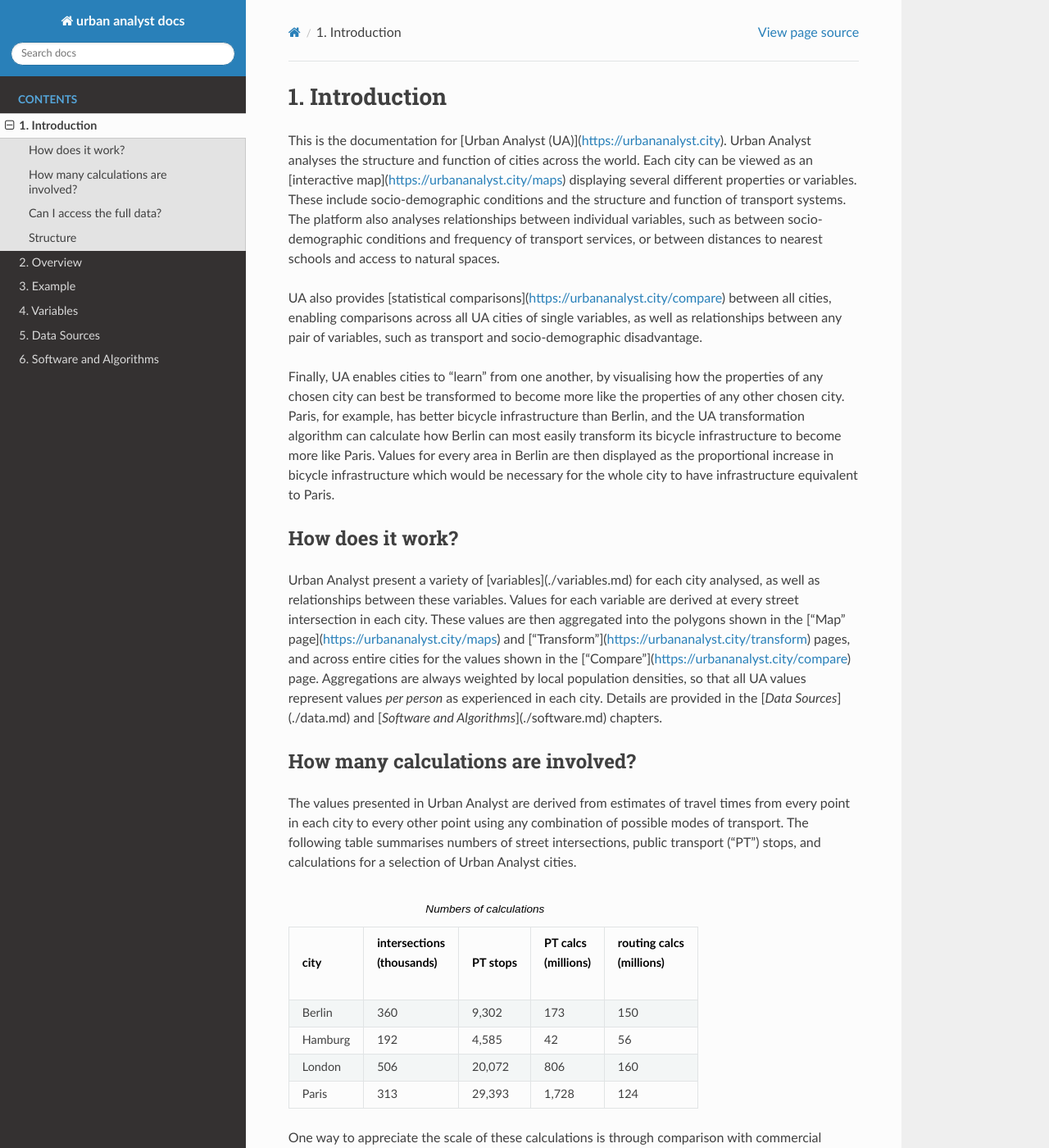
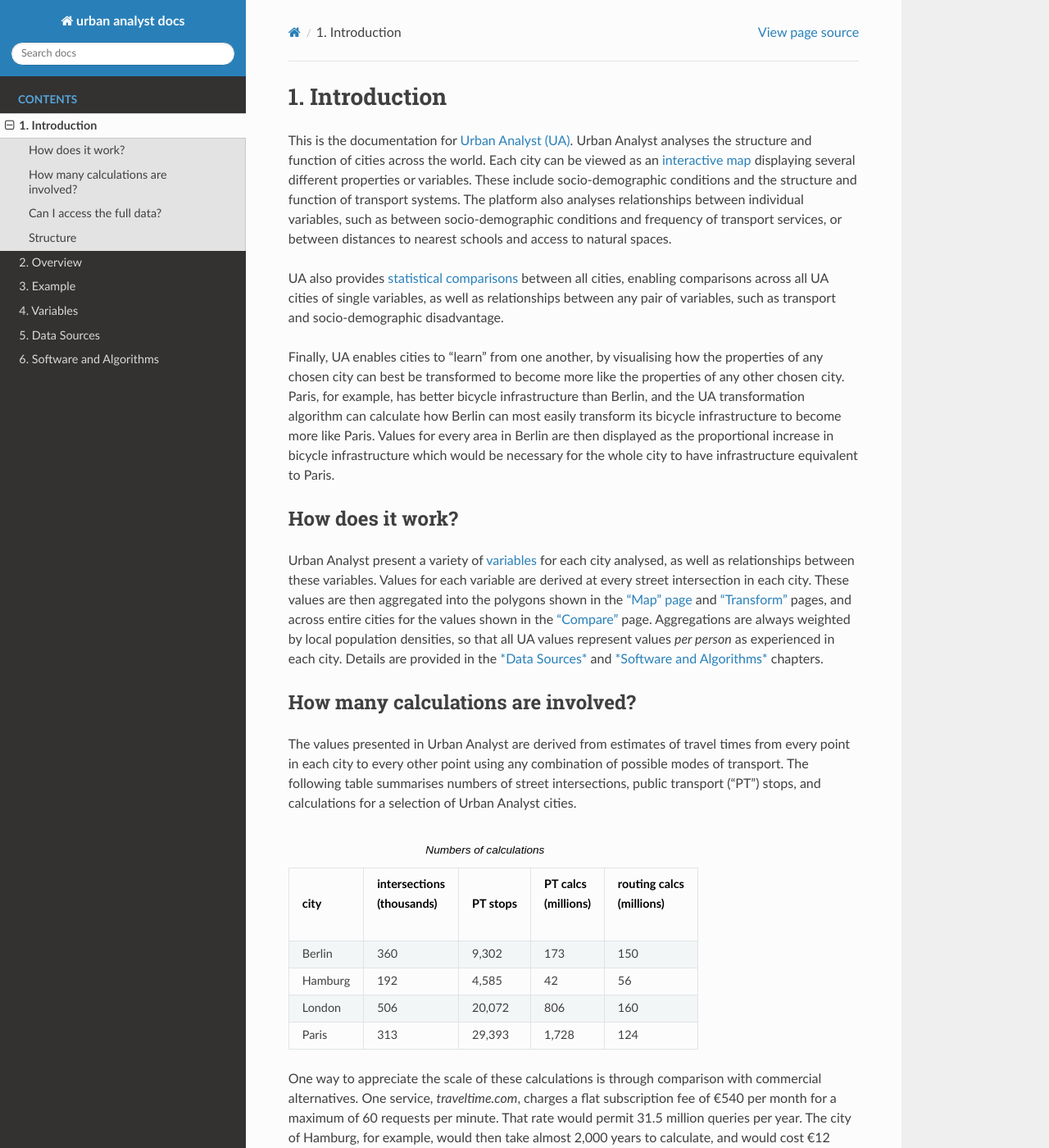
Before and after one commit to UrbanAnalyst/docs, a Sphinx documentation site: the page built from docs/intro.rst, in a window 1280 px wide and 1400 px high. Shown: the whole window at 82% size. Built offline with Sphinx 7.4.7 and the Read the Docs theme 2.0.0, drawn with Linux system fonts in a browser that asks for light colours; some of the changed lines change nothing that is shown; some of the changed text lies outside the part shown.

Commit message:
fix hyperlinks in intro.rst for #5

```diff
--- a/docs/intro.rst
+++ b/docs/intro.rst
@@ -1,16 +1,16 @@
 1. Introduction
 ###############
 
-This is the documentation for [Urban Analyst (UA)](https://urbananalyst.city).
+This is the documentation for `Urban Analyst (UA) <https://urbananalyst.city>`_.
 Urban Analyst analyses the structure and function of cities across the world.
-Each city can be viewed as an [interactive map](https://urbananalyst.city/maps)
+Each city can be viewed as an `interactive map <https://urbananalyst.city/maps>`_
 displaying several different properties or variables. These include
 socio-demographic conditions and the structure and function of transport
 systems. The platform also analyses relationships between individual variables,
 such as between socio-demographic conditions and frequency of transport
 services, or between distances to nearest schools and access to natural spaces.
 
-UA also provides [statistical comparisons](https://urbananalyst.city/compare)
+UA also provides `statistical comparisons <https://urbananalyst.city/compare>`_
 between all cities, enabling comparisons across all UA cities of single
 variables, as well as relationships between any pair of variables, such as
 transport and socio-demographic disadvantage.
@@ -27,17 +27,17 @@
 How does it work?
 *****************
 
-Urban Analyst present a variety of [variables](./variables.md) for each city
+Urban Analyst present a variety of :ref:`variables<4. Variables>` for each city
 analysed, as well as relationships between these variables. Values for each
 variable are derived at every street intersection in each city. These values
-are then aggregated into the polygons shown in the ["Map"
-page](https://urbananalyst.city/maps) and
-["Transform"](https://urbananalyst.city/transform) pages, and across entire
-cities for the values shown in the
-["Compare"](https://urbananalyst.city/compare) page. Aggregations are always
-weighted by local population densities, so that all UA values represent values
-*per person* as experienced in each city. Details are provided in the [*Data
-Sources*](./data.md) and [*Software and Algorithms*](./software.md) chapters.
+are then aggregated into the polygons shown in the `"Map" page
+<https://urbananalyst.city/maps>`_ and `"Transform"
+<https://urbananalyst.city/transform>`_ pages, and across entire cities for the
+values shown in the `"Compare" <https://urbananalyst.city/compare>`_ page.
+Aggregations are always weighted by local population densities, so that all UA
+values represent values *per person* as experienced in each city. Details are
+provided in the :ref:`*Data Sources* <5. Data Sources>` and :ref:`*Software and
+Algorithms* <6. Software and Algorithms>` chapters.
 
 How many calculations are involved?
 ***********************************
@@ -99,8 +99,8 @@
 Can I access the full data?
 ***************************
 
-Not directly, but feel free to open a [GitHub
-issue](https://github.com/mpadge/UrbanAnalyst/issues) to start a discussion
+Not directly, but feel free to open a `GitHub
+issue <https://github.com/mpadge/UrbanAnalyst/issues>`_ to start a discussion
 about requesting full data sources.
 
 Structure
```
